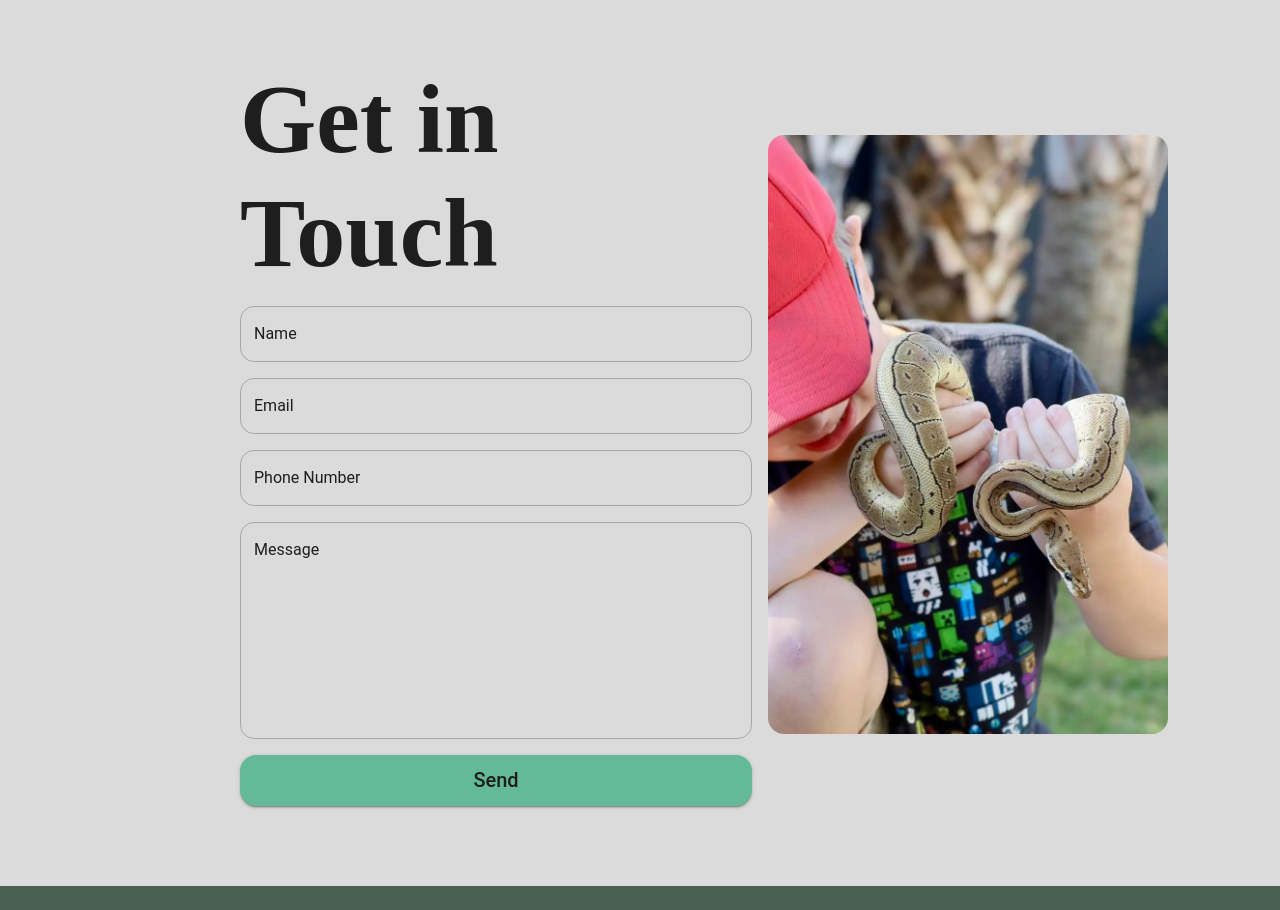
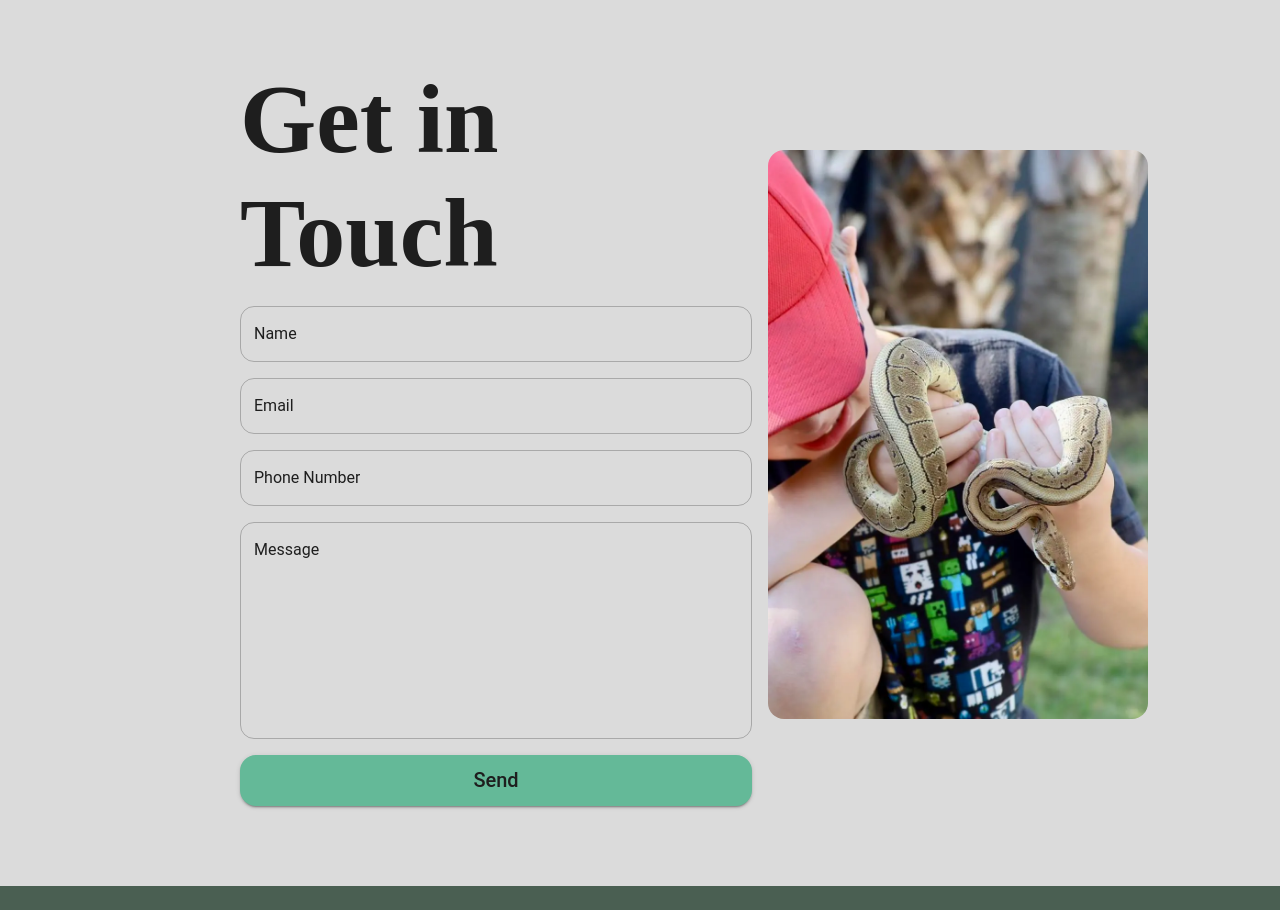
Before and after one commit to boingloings33/ExotiCo, a React (Vite) app: page / in a window 1280 px wide. Shown: the part 2580-3490 px from the top of the page. Built offline with nearby package versions, Linux system fonts and the light colour scheme; a web font is replaced by a local one.

Commit message:
image reduce size form

```diff
--- a/src/Components/Form.jsx
+++ b/src/Components/Form.jsx
@@ -152,7 +152,7 @@ const Form = forwardRef(function Form(props, ref) {
                 src="/images/kid-snake.webp"
                 alt="kid-holding-snake"
                 style={{
-                  maxWidth: 400,
+                  maxWidth: 380,
                   borderRadius: 16,
                 }}
               />
```
